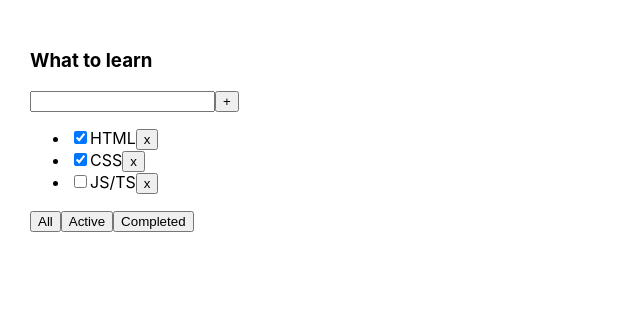
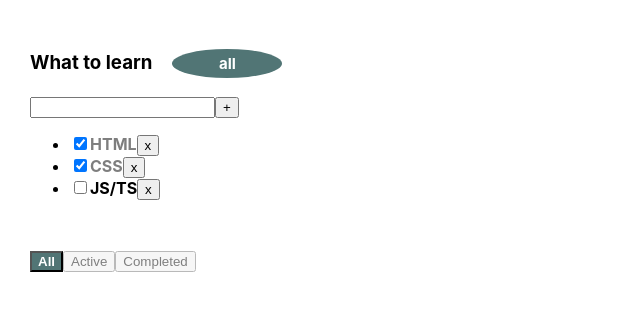
Before and after one commit to mihaGP800/todoList, a React (Create React App) app: page / in a window 1280 px wide. Shown: the top 310 px of the page, without its empty margins (0-640 px from the left). Built offline with nearby package versions, Linux system fonts and the light colour scheme.

Commit message:
commit 1-checkbox

```diff
--- a/src/AddTaskForm.tsx
+++ b/src/AddTaskForm.tsx
@@ -1,4 +1,4 @@
-import React, {ChangeEvent, useState,KeyboardEvent} from 'react';
+import React, {ChangeEvent, useState, KeyboardEvent} from 'react';
 
 type AddTaskFormPropsType = {
     addTask: (title: string) => void
@@ -6,29 +6,44 @@ type AddTaskFormPropsType = {
 
 const AddTaskForm: React.FC<AddTaskFormPropsType> = ({addTask}) => {
     const [title, setTitle] = useState('')
+    const [error, setError] = useState<boolean>(false)
     const onchangeSetTitle = (e: ChangeEvent<HTMLInputElement>) => {
         setTitle(e.currentTarget.value)
     }
 
     const onclickAddTask = () => {
-        addTask(title)
+        const trimTitle = title.trim()
+        if (trimTitle) {
+            addTask(trimTitle)
+
+        }else {
+            setError(true)
+        }
         setTitle('')
+
     }
 
     const onkeypressSetTitle = (e: KeyboardEvent<HTMLInputElement>) => {
-      // if(e.key === 'Enter'){
-      //     onclickAddTask()
-      // }
+        // if(e.key === 'Enter'){
+        //     onclickAddTask()
+        // }
         e.key === 'Enter' && onclickAddTask()
+        setError(false)
     }
 
+    const errorMessage = error ? <div className='errorMessage'>title is require</div> :null
+    // const errorMessage = error && <div className='errorMessage'>title is require</div>
+
+    const errorInputClass = error? 'input-error':''
     return (
         <>
             <input value={title}
                    onChange={onchangeSetTitle}
                    onKeyPress={onkeypressSetTitle}
+                   className={errorInputClass}
             />
             <button onClick={onclickAddTask}>+</button>
+            {errorMessage}
         </>
     );
 };
--- a/src/App.css
+++ b/src/App.css
@@ -1,8 +1,61 @@
 .App {
-  padding: 30px;
-  display: flex;
+    padding: 30px;
+    display: flex;
 }
 
 .App > div {
-  margin-right: 50px;
+    margin-right: 50px;
 }
+
+.task-completed {
+    opacity: 0.5;
+
+}
+
+.task {
+    font-weight: bold;
+}
+
+.filter-header {
+    border-radius: 50%;
+    display: inline-block;
+    background-color: #517575;
+    margin-left: 20px;
+    padding: 5px;
+    font-size: 15px;
+    color: white;
+    min-width: 100px;
+    text-align: center;
+}
+
+.button-active {
+    background-color: #517575;
+    color: white;
+    font-weight: bold;
+}
+
+.button-passive{
+    opacity: 0.5;
+}
+
+.taskList{
+    min-height: 100px;
+}
+
+.emptymessage{
+    font-size: 12px;
+    color: red;
+    min-height: 132px;
+}
+
+.errorMessage{
+    font-size: 12px;
+    color: red;
+
+
+}
+
+.input-error{
+    outline: none;
+    border: 2px solid red;
+}
--- a/src/App.tsx
+++ b/src/App.tsx
@@ -25,10 +25,14 @@ function App() {
         // const updatedTasks = [newTask, ...tasks]
         // setTasks(updatedTasks)
         // setTasks([{id: v1(), title: title, isDone: false}, ...tasks])
-        if (title !== '') {
-            setTasks([{id: v1(), title, isDone: false}, ...tasks])
-        }
+        setTasks([{id: v1(), title, isDone: false}, ...tasks])
+
     }
+
+    const changeTaskStatus = (taskID: string, isDone: boolean) => {
+        setTasks(tasks.map(t => t.id === taskID ? {...t, isDone: isDone} : t))
+    }
+
     const [filter, setFilter] = useState<FilterValuesType>("all")
 
     const changeFilter = (filter: FilterValuesType) => {
@@ -48,6 +52,10 @@ function App() {
 
     const filteredTasksForRender = getFilterTasksForRender()
 
+    // if (!filteredTasksForRender.length){
+    //     changeFilter('all')
+    // }
+
     return (
         <div className="App">
             <TodoList title={'What to learn'}
@@ -55,6 +63,8 @@ function App() {
                       removeTask={removeTask}
                       changeFilter={changeFilter}
                       addTask={addTask}
+                      filter={filter}
+                      changeTaskStatus={changeTaskStatus}
             />
             {/*<TodoList title={'What to game'} tasks={tasks_2}/>*/}
             {/*<TodoList title={'What to ride'} tasks={tasks_3}/>*/}
--- a/src/ControlButtons.tsx
+++ b/src/ControlButtons.tsx
@@ -3,6 +3,7 @@ import {FilterValuesType} from "./App";
 
 type ControlButtonsType = {
     changeFilter: (filter: FilterValuesType) => void
+    filter: FilterValuesType
 }
 
 const ControlButtons = (props: ControlButtonsType) => {
@@ -13,9 +14,18 @@ const ControlButtons = (props: ControlButtonsType) => {
 
     return (
         <div>
-            <button onClick={onclickSetFilter("all")}>All</button>
-            <button onClick={onclickSetFilter("active")}>Active</button>
-            <button onClick={onclickSetFilter("completed")}>Completed</button>
+            <button
+                className={props.filter === 'all' ? 'button-active' : 'button-passive'}
+                onClick={onclickSetFilter("all")}>All
+            </button>
+            <button
+                className={props.filter === 'active' ? 'button-active' : 'button-passive'}
+                onClick={onclickSetFilter("active")}>Active
+            </button>
+            <button
+                className={props.filter === 'completed' ? 'button-active' : 'button-passive'}
+                onClick={onclickSetFilter("completed")}>Completed
+            </button>
         </div>
     );
 };
--- a/src/Task.tsx
+++ b/src/Task.tsx
@@ -1,5 +1,6 @@
-import React from 'react';
+import React, {ChangeEvent} from 'react';
 import {TaskType} from "./TodoList";
+
 
 // type TaskPropsType = {
 //     id: number
@@ -8,14 +9,27 @@ import {TaskType} from "./TodoList";
 // }
 type TaskPropsType = TaskType & {
     removeTask: (taskID: string) => void
+    changeTaskStatus: (taskID: string, isDone: boolean) => void
 }
 
 const Task = (props: TaskPropsType) => {
+    const taskClass = `task ${props.isDone ? 'task-completed' : ''}`          //className: string
+
+    // const classes  = ['task']
+    // if(props.isDone) {
+    //     classes.push('task-completed')
+    // }
+
+    const onClick = () => props.removeTask(props.id);
+
+    const onChangeChecked = (e: ChangeEvent<HTMLInputElement>) =>
+        props.changeTaskStatus(props.id, e.currentTarget.checked)
+
     return (
         <li>
-            <input type="checkbox" checked={props.isDone}/>
-            <span>{props.title}</span>
-            <button onClick={() => props.removeTask(props.id)}>x</button>
+            <input type="checkbox" checked={props.isDone} onChange={onChangeChecked}/>
+            <span className={taskClass}>{props.title}</span>
+            <button onClick={onClick}>x</button>
         </li>
     );
 };
--- a/src/TasksList.tsx
+++ b/src/TasksList.tsx
@@ -1,10 +1,17 @@
 import React from 'react';
 import Task from "./Task";
 import {TaskType} from "./TodoList";
+import ControlButtons from "./ControlButtons";
+import {FilterValuesType} from "./App";
+
 
 type TasksListPropsType = {
     tasks: Array<TaskType>
     removeTask: (taskID: string) => void
+    changeFilter: (filter: FilterValuesType) => void
+    filter: FilterValuesType
+    changeTaskStatus: (taskID: string, isDone: boolean) => void
+
 }
 
 const TasksList = (props: TasksListPropsType) => {
@@ -14,23 +21,20 @@ const TasksList = (props: TasksListPropsType) => {
                 key={task.id}
                 {...task}
                 removeTask={props.removeTask}
+                changeTaskStatus={props.changeTaskStatus}
             />
         )
     })
+    const tasksList = tasksComponentsList.length
+        ? <ul className='taskList'>{tasksComponentsList}</ul>
+        : <div className='emptymessage'>{props.filter} tasksList is empty</div>
 
     return (
         <>
-            <ul>
-                {/*{props.tasks.map(task => <Task {...task}/>)}*/}
+            {tasksList}
+            <ControlButtons changeFilter={props.changeFilter} filter={props.filter}/>
+        </>
 
-                {tasksComponentsList}
-
-                {/*<Task {...props.tasks[0]} />*/}
-                {/*<Task {...props.tasks[1]} />*/}
-                {/*<Task {...props.tasks[2]} />*/}
-            </ul>
-
-        </>
     );
 };
 
--- a/src/TodoList.tsx
+++ b/src/TodoList.tsx
@@ -2,7 +2,7 @@ import React from 'react';
 import TodoListHeader from "./TodoListHeader";
 import TasksList from "./TasksList";
 import AddTaskForm from "./AddTaskForm";
-import ControlButtons from "./ControlButtons";
+// import ControlButtons from "./ControlButtons";
 import {FilterValuesType} from "./App";
 
 type TodoListPropsType = {
@@ -11,6 +11,8 @@ type TodoListPropsType = {
     removeTask: (taskID: string) => void
     changeFilter: (filter: FilterValuesType) => void
     addTask: (title: string) => void
+    filter: FilterValuesType
+    changeTaskStatus: (taskID: string, isDone: boolean) => void
 }
 
 export type TaskType = {
@@ -22,12 +24,13 @@ export type TaskType = {
 const TodoList = (props: TodoListPropsType) => {
     return (
         <div>
-            <TodoListHeader title={props.title}/>
+            <TodoListHeader title={props.title} filter={props.filter}/>
             <AddTaskForm addTask={props.addTask}/>
             <TasksList tasks={props.tasks} removeTask={props.removeTask}
-                // changeFilter={props.changeFilter}
+                       changeFilter={props.changeFilter} filter={props.filter}
+                       changeTaskStatus={props.changeTaskStatus}
             />
-            <ControlButtons changeFilter={props.changeFilter}/>
+            {/*<ControlButtons changeFilter={props.changeFilter} filter={props.filter}/>*/}
             {/*<div>*/}
             {/*    <input/>*/}
             {/*    <button>+</button>*/}
--- a/src/TodoListHeader.tsx
+++ b/src/TodoListHeader.tsx
@@ -1,12 +1,16 @@
 import React from 'react';
+import {FilterValuesType} from "./App";
 
 type TodoListHeaderPropsType = {
     title: string
+    filter: FilterValuesType
 }
 
 const TodoListHeader = (props: TodoListHeaderPropsType) => {
+
+
     return (
-        <h3>{props.title}</h3>
+        <h3>{props.title}<span className='filter-header'>{props.filter}</span></h3>
     );
 };
 
```
